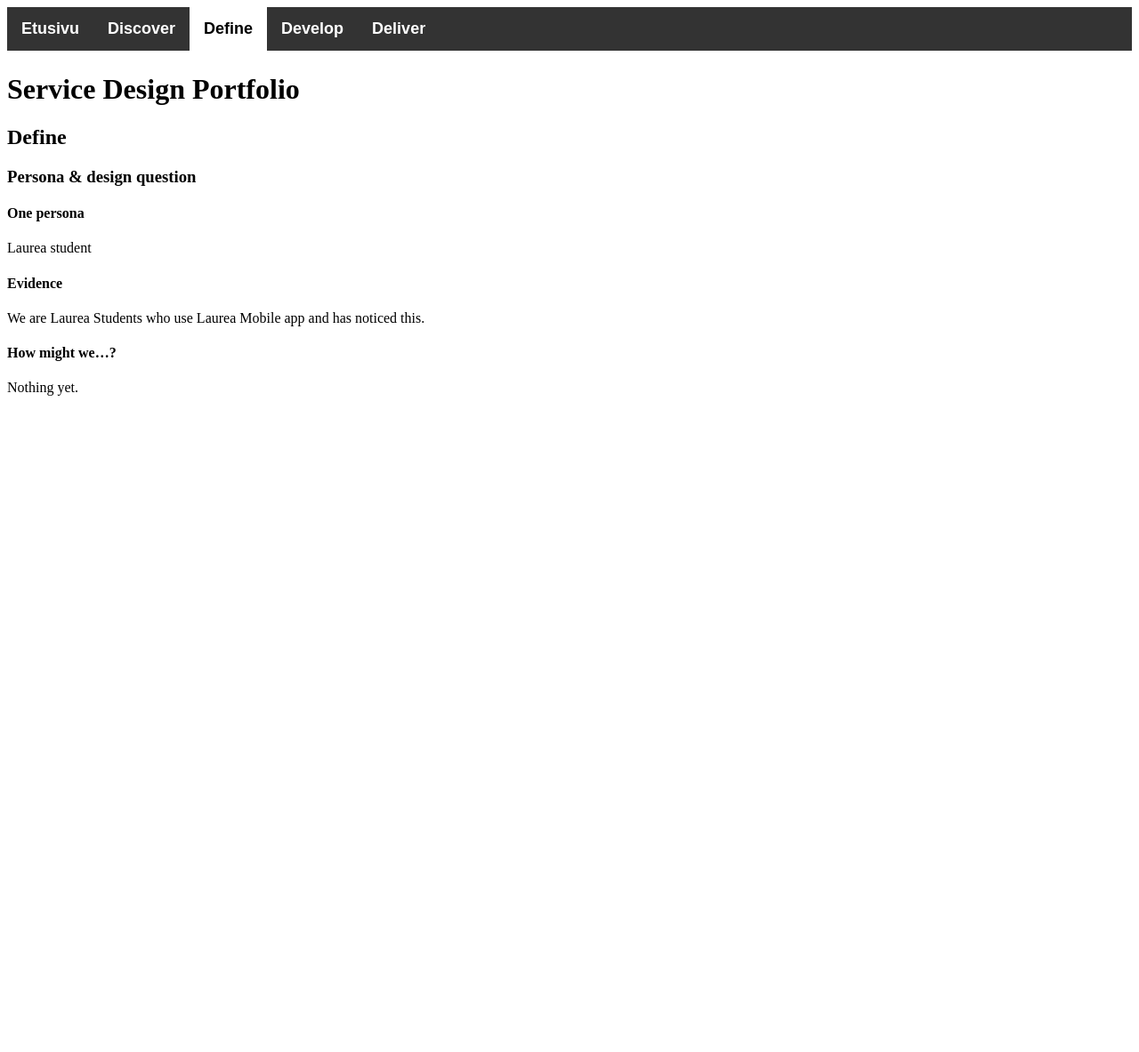
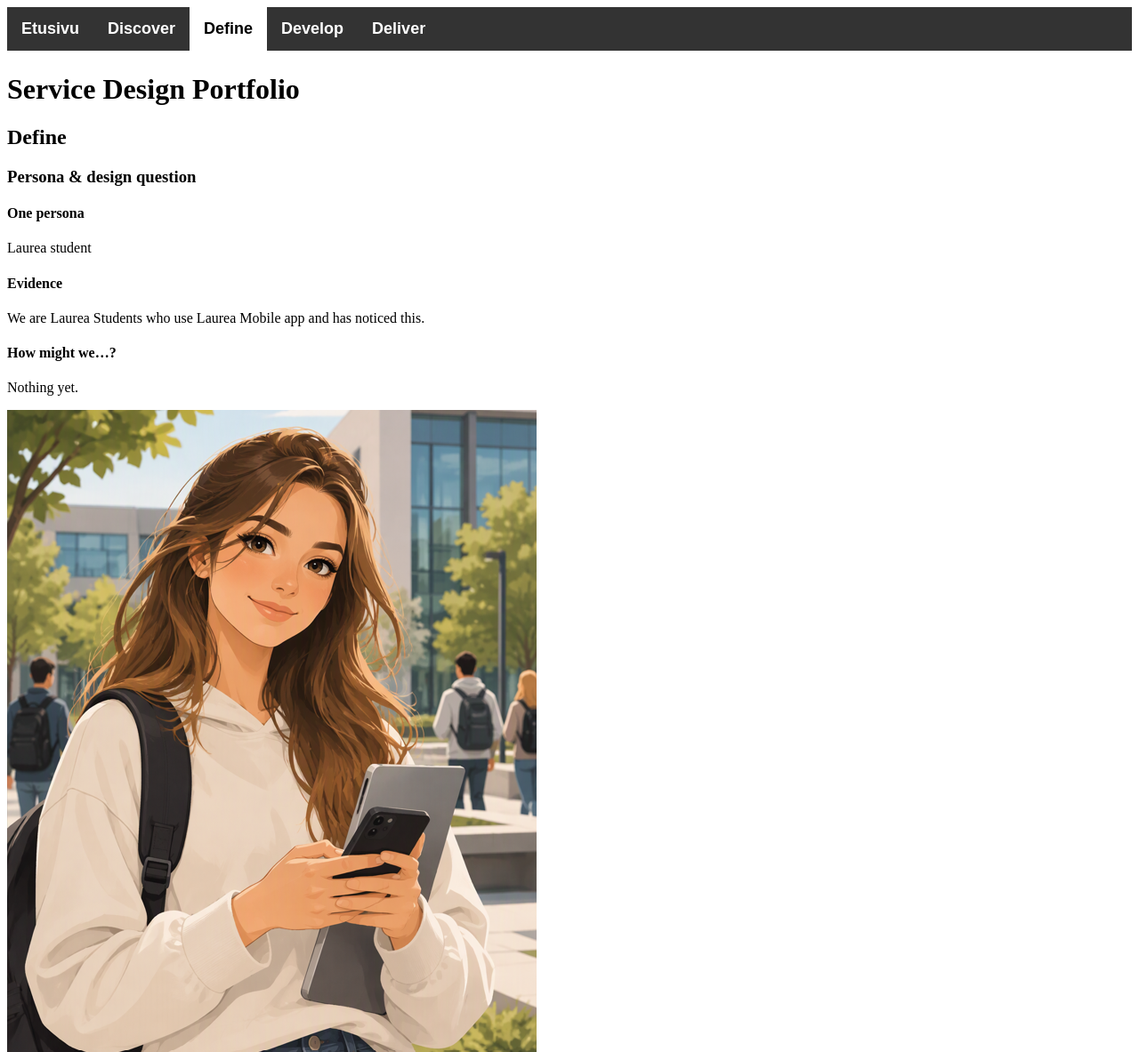
Before and after one commit to Jon-code-87/Tradet, a plain HTML site: page define.html in a window 1280 px wide. Shown: the whole page at 89% size. Before the commit the page ends 800 px from the top, so only its background shows below. Drawn offline with Linux system fonts and the light colour scheme.

Commit message:
Lisätty persona kuva

```diff
--- a/define.html
+++ b/define.html
@@ -33,6 +33,8 @@
 <h4>How might we…?</h4>
 <p>Nothing yet.</p>
 
+<img src="img/persoonakuva_Copilot.png" alt="Persona">
+
 
 </body>
 </html>
```
